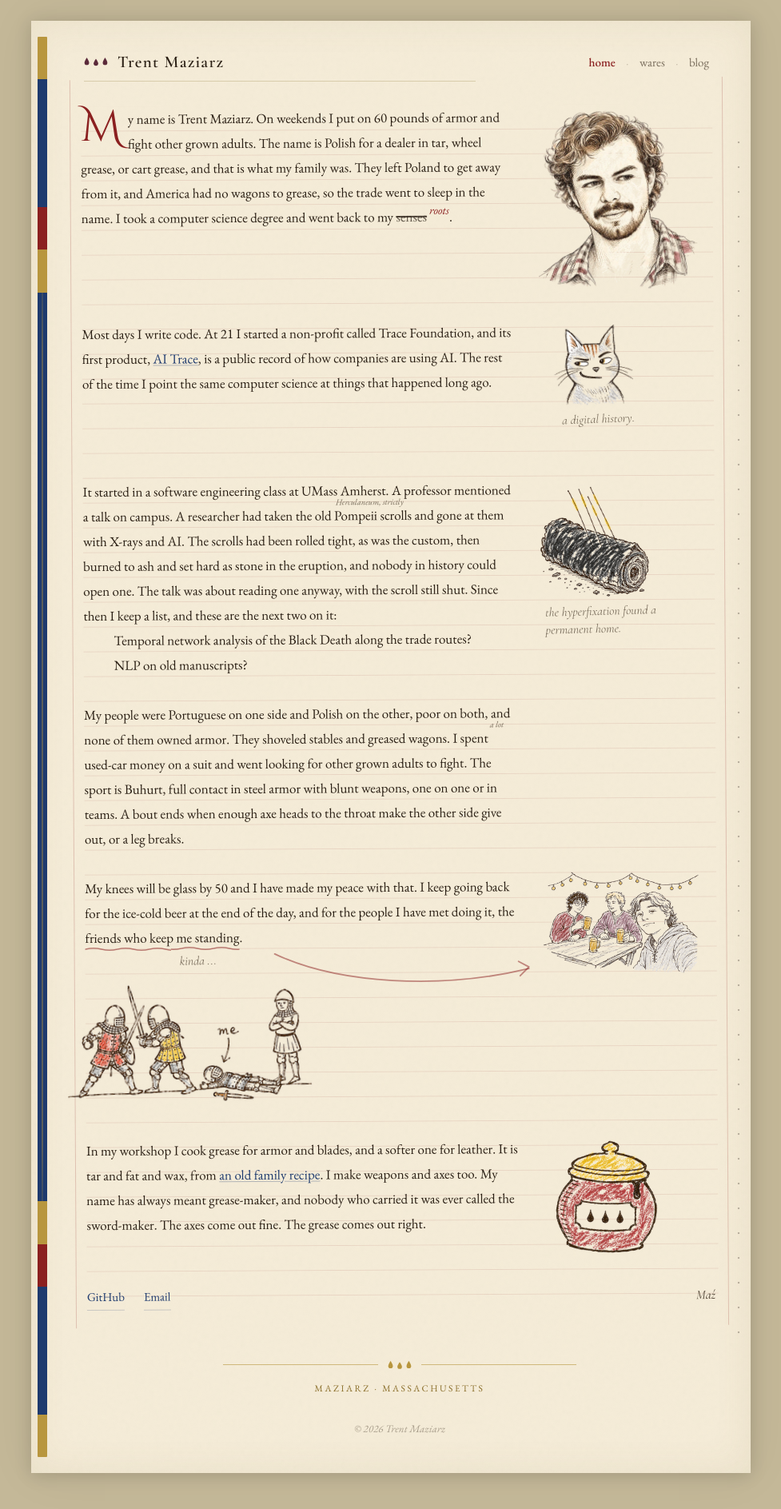
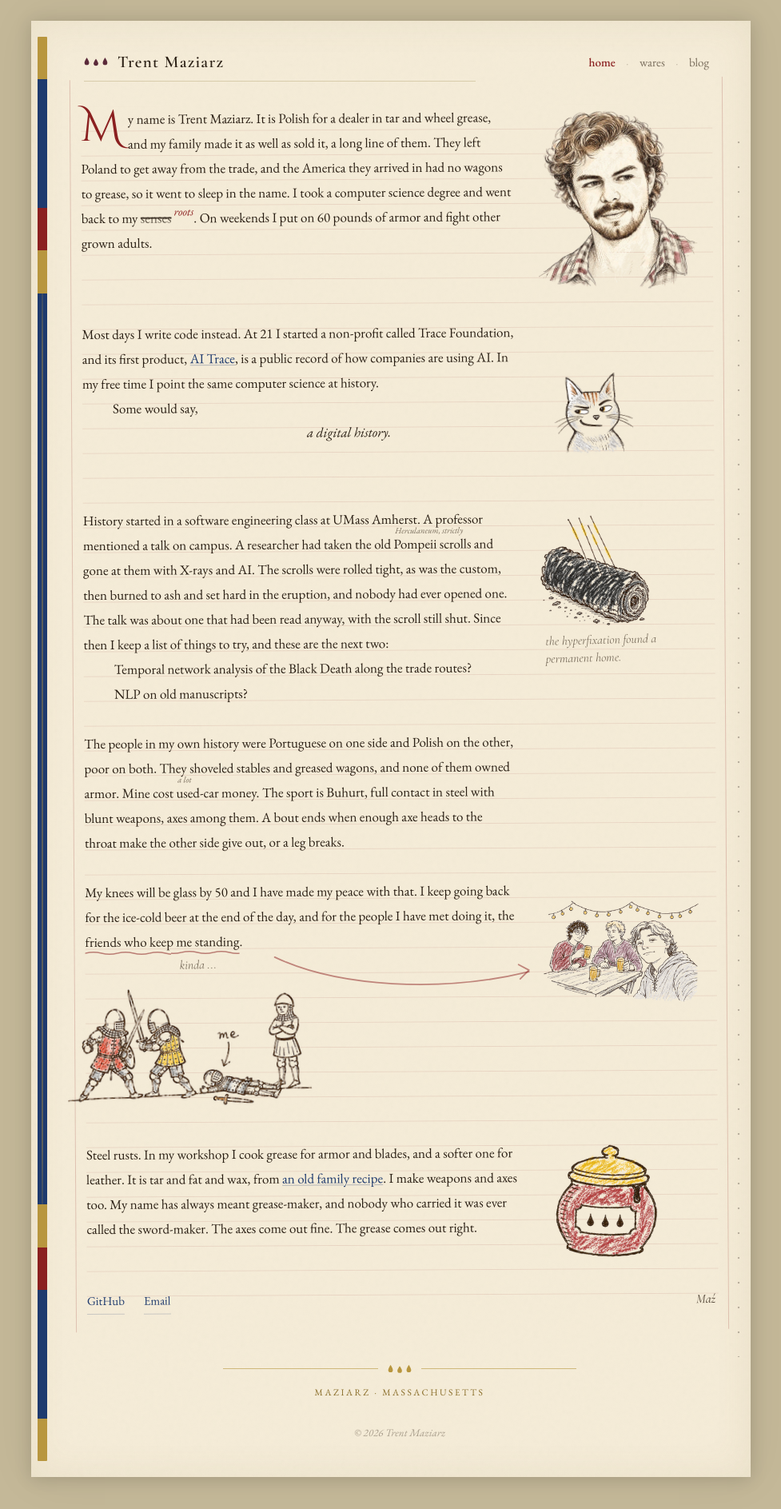
Before and after one commit to trentmaziarz/portfolio, a Jekyll site: the page built from index.md, in a window 1280 px wide. Shown: the whole page at 80% size, without its empty margins (151-1128 px from the left). Built offline with Jekyll 4.4.1, drawn with Linux system fonts in a browser that asks for light colours.

Commit message:
One sitting

```diff
--- a/assets/css/main.css
+++ b/assets/css/main.css
@@ -221,7 +221,7 @@ body {
     column-gap: 36px;
     row-gap: var(--line);
   }
-  .cat-block { display: flex; flex-direction: column; align-items: flex-start; padding-top: 4px; padding-left: 10px; }
+  .cat-block { display: flex; flex-direction: column; align-items: flex-start; padding-top: 64px; padding-left: 10px; }
   .scroll-block { display: flex; flex-direction: column; justify-content: space-between; padding-top: 37px; padding-bottom: 8px; }
   .tavern-block { padding-top: 208px; }
   .pt-row { padding-top: var(--line); }
@@ -239,6 +239,10 @@ body {
   padding-top: 4px;
   color: var(--red);
 }
+
+/* the beat: setup on its own line, the cat in the pause, the payoff stepped right */
+.beat-setup { padding-left: 38px; }
+.beat-payoff { font-style: italic; padding-left: 52%; }
 
 /* a correction left standing */
 .strike {
@@ -333,7 +337,8 @@ body {
   opacity: 0.95;
 }
 
-.beer-arrow { position: absolute; left: 225px; top: 311px; overflow: visible; }
+.h4b { position: relative; }
+.beer-arrow { position: absolute; left: 225px; top: 100%; overflow: visible; }
 
 /* ═══════════════════════════════════════
    GENERAL TEXT STYLES
@@ -775,6 +780,9 @@ blockquote.original p { margin: 0; }
   .home-photo.m-phone { display: block; margin-bottom: var(--line); }
 
   .cat-phone { float: right; width: 96px; margin: 4px 0 4px 14px; transform: scaleX(-1) rotate(3deg); opacity: 0.95; }
+  .beat-row p { margin-bottom: 0; }
+  .beat-row .beat-setup { margin-top: 0; }
+  .beat-row .beat-payoff { padding-left: 30%; margin-bottom: var(--line); }
   .scroll-phone { float: right; width: 110px; margin: 4px 0 4px 14px; transform: rotate(-2.2deg); opacity: 0.95; }
   .jar-phone { float: right; width: 100px; margin: 4px 0 4px 14px; transform: rotate(2deg); opacity: 0.95; }
   .tavern-phone { display: block; width: 230px; margin: 10px auto 14px; transform: rotate(1.5deg); opacity: 0.95; }
--- a/index.md
+++ b/index.md
@@ -12,19 +12,23 @@ title: Home
     <img src="/assets/img/portrait.webp" alt="Trent Maziarz, drawn in ink and wash">
   </figure>
 
-  <p class="drop-cap">My name is Trent Maziarz. On weekends I put on 60 pounds of armor and fight other grown adults. The name is Polish for a dealer in tar, wheel grease, or cart grease, and that is what my family was. They left Poland to get away from it, and America had no wagons to grease, so the trade went to sleep in the name. I took a computer science degree and went back to my <s class="strike">senses</s><span class="fix">roots</span>.</p>
+  <p class="drop-cap">My name is Trent Maziarz. It is Polish for a dealer in tar and wheel grease, and my family made it as well as sold it, a long line of them. They left Poland to get away from the trade, and the America they arrived in had no wagons to grease, so it went to sleep in the name. I took a computer science degree and went back to my <s class="strike">senses</s><span class="fix">roots</span>. On weekends I put on 60 pounds of armor and fight other grown adults.</p>
   <div class="margin-item m-desktop">
     <img src="/assets/img/portrait.webp" alt="Trent Maziarz, drawn in ink and wash" style="width: 225px; transform: rotate(1.8deg) translateX(-10px);">
   </div>
 
-  <p><img class="cat-phone m-phone" src="/assets/img/marginalia/cat.webp" alt="a smirking cat, drawn in the margin">Most days I write code. At 21 I started a non-profit called Trace Foundation, and its first product, <a href="https://www.aitrace.org/">AI Trace</a>, is a public record of how companies are using AI. The rest of the time I point the same computer science at things that happened long ago.</p>
+  <div class="beat-row">
+    <p>Most days I write code instead. At 21 I started a non-profit called Trace Foundation, and its first product, <a href="https://www.aitrace.org/">AI Trace</a>, is a public record of how companies are using AI. In my free time I point the same computer science at history.</p>
+    <img class="cat-phone m-phone" src="/assets/img/marginalia/cat.webp" alt="a smirking cat, drawn in the margin">
+    <p class="beat-setup">Some would say,</p>
+    <p class="beat-payoff">a digital history.</p>
+  </div>
   <div class="margin-item m-desktop cat-block">
     <img src="/assets/img/marginalia/cat.webp" alt="a smirking cat, drawn in the margin" style="width: 106px; transform: scaleX(-1) rotate(3deg);">
-    <div class="mg" style="transform: rotate(-2deg); margin: 2px 0 0 14px;">a digital history.</div>
   </div>
 
   <div class="pt-row">
-    <p><img class="scroll-phone m-phone" src="/assets/img/marginalia/scroll.webp" alt="doodle of a charred rolled scroll with rays passing through it">It started in a software engineering class at UMass Amherst. A professor mentioned a talk on campus. A researcher had taken the old <span class="gloss-wrap"><span class="gloss">Herculaneum, strictly</span>Pompeii</span> scrolls and gone at them with X-rays and AI. The scrolls had been rolled tight, as was the custom, then burned to ash and set hard as stone in the eruption, and nobody in history could open one. The talk was about reading one anyway, with the scroll still shut. Since then I keep a list, and these are the next two on it:</p>
+    <p><img class="scroll-phone m-phone" src="/assets/img/marginalia/scroll.webp" alt="doodle of a charred rolled scroll with rays passing through it">History started in a software engineering class at UMass Amherst. A professor mentioned a talk on campus. A researcher had taken the old <span class="gloss-wrap"><span class="gloss">Herculaneum, strictly</span>Pompeii</span> scrolls and gone at them with X-rays and AI. The scrolls were rolled tight, as was the custom, then burned to ash and set hard in the eruption, and nobody had ever opened one. The talk was about one that had been read anyway, with the scroll still shut. Since then I keep a list of things to try, and these are the next two:</p>
     <p class="qline">Temporal network analysis of the Black Death along the trade routes?</p>
     <p class="qline">NLP on old manuscripts?</p>
     <div class="mg m-phone" style="margin-top: 4px;">the hyperfixation found a permanent home.</div>
@@ -35,21 +39,23 @@ title: Home
   </div>
 
   <div class="buhurt">
-    <p style="margin-bottom: 31px;">My people were Portuguese on one side and Polish on the other, poor on both, and none of them owned armor. They shoveled stables and greased wagons. I spent <span class="gloss-wrap"><span class="gloss">a lot</span>used-car money</span> on a suit and went looking for other grown adults to fight. The sport is Buhurt, full contact in steel armor with blunt weapons, one on one or in teams. A bout ends when enough axe heads to the throat make the other side give out, or a leg breaks.</p>
-    <p>My knees will be glass by 50 and I have made my peace with that. I keep going back for the ice-cold beer at the end of the day, and for the people I have met doing it, the <span class="rl">friends who keep me standing</span>.</p>
-    <div class="mg kinda">kinda ...</div>
-    <img class="tavern-phone m-phone" src="/assets/img/marginalia/tavern.webp" alt="doodle of three friends at a tavern table under a string of lanterns; one leans in, taking the picture">
-    <img class="knights" src="/assets/img/marginalia/knights.webp" alt="doodle of two knights fighting while a third lies flat on the ground">
+    <p style="margin-bottom: 31px;">The people in my own history were Portuguese on one side and Polish on the other, poor on both. They shoveled stables and greased wagons, and none of them owned armor. Mine cost <span class="gloss-wrap"><span class="gloss">a lot</span>used-car money</span>. The sport is Buhurt, full contact in steel with blunt weapons, axes among them. A bout ends when enough axe heads to the throat make the other side give out, or a leg breaks.</p>
+    <div class="h4b"><p>My knees will be glass by 50 and I have made my peace with that. I keep going back for the ice-cold beer at the end of the day, and for the people I have met doing it, the <span class="rl">friends who keep me standing</span>.</p>
     <svg class="beer-arrow m-desktop" viewBox="0 0 350 70" width="350" height="70" role="img" aria-label="a light red hand-drawn arrow continuing from the underline beneath the closing words to the tavern doodle">
       <path d="M 12 4 C 90 42, 220 50, 330 24" fill="none" stroke="rgba(139,32,32,0.5)" stroke-width="1.8" stroke-linecap="round"/>
       <path d="M 317 15 L 330 22 L 319 33" fill="none" stroke="rgba(139,32,32,0.5)" stroke-width="1.8" stroke-linecap="round" stroke-linejoin="round"/>
     </svg>
+    </div>
+    <div class="mg kinda">kinda ...</div>
+    <img class="tavern-phone m-phone" src="/assets/img/marginalia/tavern.webp" alt="doodle of three friends at a tavern table under a string of lanterns; one leans in, taking the picture">
+    <img class="knights" src="/assets/img/marginalia/knights.webp" alt="doodle of two knights fighting while a third lies flat on the ground">
+
   </div>
   <div class="margin-item m-desktop tavern-block">
     <img src="/assets/img/marginalia/tavern.webp" alt="doodle of three friends at a tavern table under a string of lanterns; one leans in, taking the picture" style="width: 208px; transform: rotate(1.5deg) translateX(-10px);">
   </div>
 
-  <p><img class="jar-phone m-phone" src="/assets/img/marginalia/jar.webp" alt="A jar of tar grease, drawn as manuscript marginalia">In my workshop I cook grease for armor and blades, and a softer one for leather. It is tar and fat and wax, from <a href="/wares/">an old family recipe</a>. I make weapons and axes too. My name has always meant grease-maker, and nobody who carried it was ever called the sword-maker. The axes come out fine. The grease comes out right.</p>
+  <p><img class="jar-phone m-phone" src="/assets/img/marginalia/jar.webp" alt="A jar of tar grease, drawn as manuscript marginalia">Steel rusts. In my workshop I cook grease for armor and blades, and a softer one for leather. It is tar and fat and wax, from <a href="/wares/">an old family recipe</a>. I make weapons and axes too. My name has always meant grease-maker, and nobody who carried it was ever called the sword-maker. The axes come out fine. The grease comes out right.</p>
   <div class="margin-item m-desktop">
     <img src="/assets/img/marginalia/jar.webp" alt="A jar of tar grease, drawn as manuscript marginalia" style="width: 138px; transform: rotate(2deg) translateX(6px);">
   </div>
```
